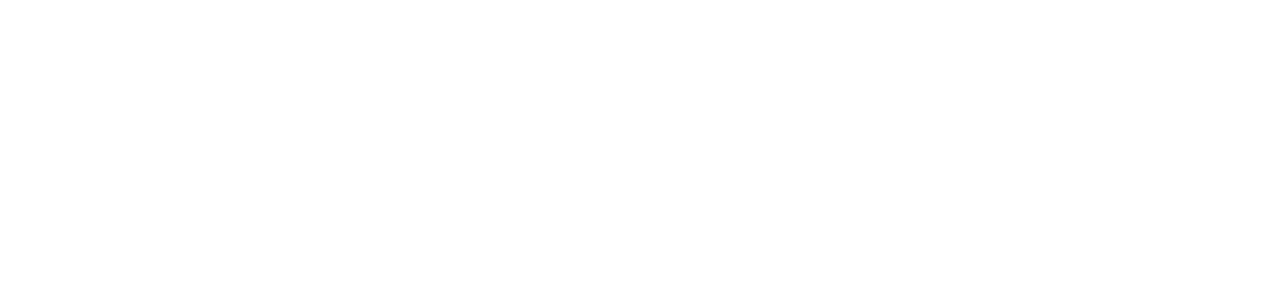
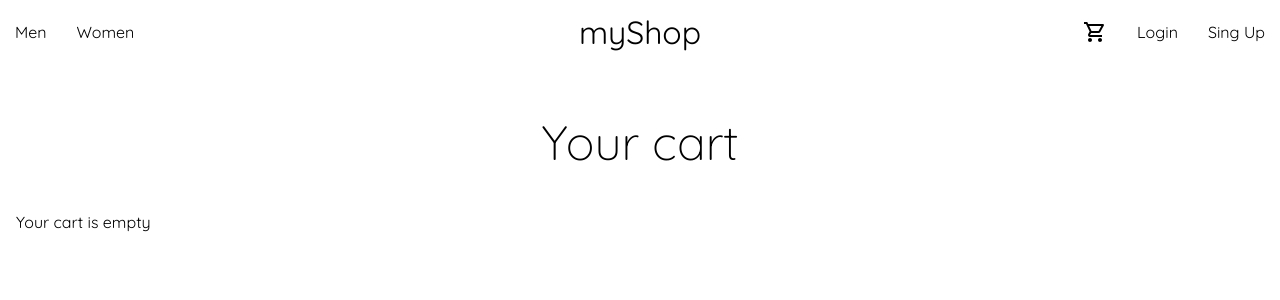
Before and after one commit to kmpol/praca_inz, a React (Create React App) app in the folder client/: page /cart in a window 1280 px wide. Shown: the top 300 px of the page. Built offline with nearby package versions, Linux system fonts and the light colour scheme.

Commit message:
Starting Cart implementation

```diff
--- a/client/src/App.js
+++ b/client/src/App.js
@@ -13,6 +13,7 @@
 
 //Styles
 import './styles.css'
+import CartPage from './pages/CartPage'
 
 const App = () => {
     return (
@@ -22,6 +23,7 @@
                     <Route exact path="/" component={HomePage} />
                     <Route path="/products" component={ProductsPage} />
                     <Route path="/product/:id" component={ProductPage} />
+                    <Route path="/cart" component={CartPage} />
 
                     <Route path="/login" component={LoginPage} />
                     <Route path="/register" component={RegisterPage} />
--- /dev/null
+++ b/client/src/actions/cart.js
@@ -0,0 +1,14 @@
+export const addProduct = (payload) => ({
+    type: "ADD_PRODUCT",
+    payload
+})
+
+export const addQuantity = (id) => ({
+    type: "ADD_QUANTITY_OF_ITEM",
+    id
+})
+
+export const subtractQuantity = (id) => ({
+    type: "SUBTRACT_QUANTITY_OF_ITEM",
+    id
+})
--- a/client/src/actions/products.js
+++ b/client/src/actions/products.js
@@ -15,7 +15,7 @@
     try {
         const { data } = await api.getProduct(id)
 
-        dispatch({ type: 'GET_PRODUCT', payload: data })
+        return data
 
     } catch (e) {
         console.log(e.message)
--- a/client/src/components/Navbar.jsx
+++ b/client/src/components/Navbar.jsx
@@ -1,9 +1,12 @@
-import React, { useState } from 'react'
+import React, { useState, useEffect } from 'react'
 import { Link } from 'react-router-dom'
-import { useDispatch } from 'react-redux'
+import { useDispatch, useSelector } from 'react-redux'
 import { useHistory } from 'react-router'
+import styled from 'styled-components'
+import { ShoppingCartOutlined } from '@material-ui/icons'
+import { Badge } from '@material-ui/core'
+
 import { logoutUser } from '../actions/auth'
-import styled from 'styled-components'
 import { setGender } from '../actions/filters'
 
 const Container = styled.div`
@@ -50,12 +53,17 @@
     margin-right: 15px;
 `
 
+const BadgeStyled = styled(Badge)`
+
+`
+
 const Navbar = () => {
 
     const dispatch = useDispatch()
     const history = useHistory()
 
     const [profile, setProfile] = useState(JSON.parse(localStorage?.getItem('profile')))
+    const cart = useSelector(state => state.cart)
 
     const onLogoutClick = (e) => {
         dispatch(logoutUser())
@@ -74,6 +82,8 @@
         history.push('/')
     }
 
+    console.log('NAVBAR, CART', cart)
+
     return (
         <Container>
             <MainCategoriesContainer>
@@ -86,6 +96,14 @@
             </MainCategoriesContainer>
             <Logo onClick={onLogoClick}>myShop</Logo>
             <ButtonContainer>
+                <LinkWrap>
+                    <StyledLink to="/cart">
+                        <BadgeStyled badgeContent={cart.products.length} color={'primary'}>
+                            <ShoppingCartOutlined />
+                        </BadgeStyled>
+                    </StyledLink>
+                </LinkWrap>
+
                 {
                     profile ? (
                         <>
--- a/client/src/components/Slider.jsx
+++ b/client/src/components/Slider.jsx
@@ -5,8 +5,8 @@
 const Container = styled.div`
     width: 100%;
     height: 100vh;
-    /* max-height: 1080px;
-    max-width: 1920px; */
+    max-height: 1080px;
+    max-width: 1920px;
     display: flex;
     position: relative;
     overflow: hidden;
@@ -28,6 +28,7 @@
     right: ${props => props.direction === 'right' && "15px"};
     cursor: pointer;
     z-index: 2;
+    opacity: 0.5;
 `
 
 const SlideContainer = styled.div`
@@ -106,7 +107,6 @@
                         <Info>Lorem ipsum dolor sit amet consectetur adipisicing elit. Fugiat modi ratione explicabo repellendus neque consequuntur.</Info>
                     </InfoContainer>
                 </Slide>
-
             </SlideContainer>
             <ArrowContainer direction="right" onClick={() => { handleArrowClick("right") }}>
                 <ArrowRightOutlined />
--- /dev/null
+++ b/client/src/pages/CartPage.jsx
@@ -0,0 +1,172 @@
+import styled from 'styled-components'
+import React from 'react'
+
+import Navbar from '../components/Navbar'
+import { useDispatch, useSelector } from 'react-redux'
+import { useEffect } from 'react'
+import { Add, Remove } from '@material-ui/icons'
+
+import { addQuantity, subtractQuantity } from '../actions/cart'
+
+const Container = styled.div`
+    display: flex;
+    flex-direction: column;
+`
+
+const Title = styled.h2`
+    padding: 24px;
+    font-weight: 300;
+    font-size: 48px;
+    display: flex;
+    align-items: center;
+    justify-content: center;
+    margin-top: 24px;
+`
+
+const MainContainer = styled.div`
+    display: flex;
+    padding: 16px;
+`
+
+const ItemListContainer = styled.div`
+    flex: 3;
+`
+
+const SummaryContainer = styled.div`
+    flex: 1;
+`
+
+const Product = styled.div`
+    display: flex;
+    width: 100%;
+    height: 256px;
+    border: 1px solid gray;
+    margin-bottom: 10px;
+`
+
+const Image = styled.img`
+    object-fit: cover;
+    height: 100%;
+    flex: 1;
+    overflow: hidden;
+`
+
+const InfoContainer = styled.div`
+    flex: 2;
+`
+
+const ProductTitle = styled.p`
+    padding: 32px 8px;
+
+`
+
+const ProductId = styled.p`
+    padding: 8px;
+`
+
+const ProductColor = styled.p`
+    padding: 8px;
+`
+
+const ProductSize = styled.p`
+    padding: 8px;
+`
+
+const ProductGender = styled.p`
+    padding: 8px;
+`
+
+const PriceDetails = styled.div`
+    display: flex;
+    flex-direction: column;
+    flex: 1;
+`
+
+const QuantityContainer = styled.div`
+    display: flex;
+    justify-content: center;
+    align-items: center;
+    flex:1;
+`
+
+const QuantityTitle = styled.p`
+    display: flex;
+    justify-content: center;
+    align-items: flex-end;
+    flex:1;
+    font-size: 24px;
+`
+
+const ProductQuantity = styled.p`
+    padding: 10px;
+    font-size: 24px;
+
+`
+
+const Amount = styled.p`
+    display: flex;
+    justify-content: center;
+    flex:1;
+    font-size: 24px;
+
+`
+
+const CartPage = () => {
+    let cart = useSelector(state => state.cart)
+    const dispatch = useDispatch()
+
+    console.log('CARTPAGE, CART', cart)
+
+    const onAddClick = (id) => {
+        dispatch(addQuantity(id))
+    }
+
+    const onSubtractClick = (id) => {
+        dispatch(subtractQuantity(id))
+    }
+
+    return (
+        <Container>
+            <Navbar />
+            <Title>Your cart</Title>
+            <MainContainer>
+                <ItemListContainer>
+                    {
+                        cart.products.length > 0 ? (
+                            cart.products.sort((a, b) => a.price - b.price).map((product) => (
+                                <Product key={product._id}>
+                                    <Image src={product.img} />
+                                    <InfoContainer>
+                                        <ProductTitle><strong>Product:</strong> {product.name}</ProductTitle>
+                                        <ProductId><strong>ID:</strong> {product._id}</ProductId>
+                                        <ProductColor><strong>Color:</strong> {product.color}</ProductColor>
+                                        <ProductSize><strong>Size:</strong> {product.size}</ProductSize>
+                                        <ProductGender><strong>Gender:</strong> {product.gender}</ProductGender>
+                                    </InfoContainer>
+                                    <PriceDetails>
+                                        <QuantityTitle>Quantity:</QuantityTitle>
+                                        <QuantityContainer>
+                                            <Remove onClick={() => { onSubtractClick(product._id) }} />
+                                            <ProductQuantity>{product.quantityOfItem}</ProductQuantity>
+                                            <Add onClick={() => { onAddClick(product._id) }} />
+                                        </QuantityContainer>
+                                        <Amount>${product.quantityOfItem * product.price}</Amount>
+                                    </PriceDetails>
+                                </Product>
+                            ))
+
+                        ) : (
+                            <p>Your cart is empty</p>
+                        )
+                    }
+                </ItemListContainer>
+                <SummaryContainer>
+
+                </SummaryContainer>
+            </MainContainer>
+
+        </Container >
+    )
+}
+
+export default CartPage
--- a/client/src/pages/ProductPage.jsx
+++ b/client/src/pages/ProductPage.jsx
@@ -1,15 +1,16 @@
-import React, { useEffect } from 'react'
+import React, { useEffect, useState } from 'react'
 import styled from 'styled-components'
 import { useSelector, useDispatch } from 'react-redux'
 import { useLocation } from 'react-router-dom'
 
 import Navbar from '../components/Navbar'
 import { getProduct, getProducts } from '../actions/products'
+import { addProduct } from '../actions/cart'
 
 const Container = styled.div`
     display: flex;
     width: 100%;
-    height: 100vh;
+    height: 85vh;
 `
 
 const ImageContainer = styled.div`
@@ -18,6 +19,7 @@
     align-items: center;
     justify-content: center;
     margin: 16px;
+    overflow: hidden;
 `
 
 const Image = styled.img`
@@ -40,7 +42,7 @@
 
 const ProductDescription = styled.p`
     margin: 24px 12px;
-    flex: 2;
+    flex: 3;
     display: flex;
     align-items: flex-start;
 `
@@ -51,19 +53,47 @@
     align-items: flex-start;
 `
 
+const AddToCartButton = styled.button`
+    padding: 16px 0px;
+    width: 25%;
+    background-color: #fff;
+    cursor: pointer;
+`
+
+const Quantity = styled.input`
+    width: 25%;
+    margin: 12px 0px;
+`
+
 const ProductPage = () => {
     const dispatch = useDispatch()
+
+    const [product, setProduct] = useState()
+    const [quantityOfItem, setquantityOfItem] = useState(1)
+    const [error, setError] = useState(false)
+
+    const cart = useSelector(state => state.cart)
 
     const location = useLocation()
     const id = location.pathname.replace("/product/", "")
 
-    useEffect(() => {
+    useEffect(async () => {
         console.log('KOCHAM BEATKE')
-        dispatch(getProducts())
-    }, [])
+        setProduct(await dispatch(getProduct(id)))
+    }, [id])
 
-    const products = useSelector(state => state.products)
-    const product = products.find((product) => product._id === id)
+    const onClickButton = (e) => {
+        const payload = {
+            product: { ...product, quantityOfItem: parseInt(quantityOfItem) },
+            quantity: 1,
+            total: (product.price * quantityOfItem)
+        }
+        if (!!cart.products.find((item) => item._id === product._id)) {
+            return setError(true)
+        }
+        setError(false)
+        dispatch(addProduct(payload))
+    }
 
     return (
         <div>
@@ -78,6 +108,9 @@
                             <ProductName>{product.name}</ProductName>
                             <ProductDescription>{product.description}</ProductDescription>
                             <ProductPrice>Price: <strong>${product.price}</strong></ProductPrice>
+                            Quantity:<Quantity onChange={(e) => setquantityOfItem(e.target.value)} value={quantityOfItem} />
+                            <AddToCartButton onClick={onClickButton}>ADD TO CART</AddToCartButton>
+                            {error && "Product already exists in the cart!"}
                         </InfoContainer>
                     </Container >
                 </>
--- /dev/null
+++ b/client/src/reducers/cart.js
@@ -0,0 +1,44 @@
+// Later on: Implement from localStorage import!
+const cartDefaultState = {
+    products: [],
+    quantity: 0,
+    total: 0
+}
+
+const cartReducer = (state = cartDefaultState, action) => {
+    switch (action.type) {
+        case 'ADD_PRODUCT':
+            return {
+                ...state,
+                products: [...state.products, action.payload.product],
+                quantity: state.quantity + action.payload.quantity,
+                total: state.total + action.payload.total
+            }
+        case 'ADD_QUANTITY_OF_ITEM':
+            const id = action.id
+            const productToEdit = state.products.find((product) => product._id === id)
+            const newProducts = state.products.filter((product) => product._id != productToEdit._id)
+            productToEdit.quantityOfItem += 1
+            const newProductsToAdd = [...newProducts, productToEdit]
+            return {
+                ...state,
+                products: [...newProductsToAdd],
+                total: state.total + productToEdit.price
+            }
+        case 'SUBTRACT_QUANTITY_OF_ITEM':
+            const idSubtract = action.id
+            const productToEditSubtract = state.products.find((product) => product._id === idSubtract)
+            const newProductsSubtract = state.products.filter((product) => product._id != productToEditSubtract._id)
+            productToEditSubtract.quantityOfItem -= 1
+            const newProductsToAddSubtract = [...newProductsSubtract, productToEditSubtract]
+            return {
+                ...state,
+                products: [...newProductsToAddSubtract],
+                total: state.total - productToEditSubtract.price
+            }
+        default:
+            return state
+    }
+}
+
+export default cartReducer;
--- a/client/src/reducers/index.js
+++ b/client/src/reducers/index.js
@@ -3,9 +3,11 @@
 import products from './products'
 import auth from "./auth";
 import filters from './filters'
+import cart from './cart'
 
 export default combineReducers({
     auth,
     filters,
     products,
+    cart
 })
--- a/client/src/reducers/products.js
+++ b/client/src/reducers/products.js
@@ -1,8 +1,6 @@
 export default (products = [], action) => {
     switch (action.type) {
         case 'GET_PRODUCTS':
-            return action.payload
-        case 'GET_PRODUCT':
             return action.payload
         case 'CREATE_PRODUCT':
             return [...products, action.payload]
```
Also changed, not shown: client/package.json (line endings or trailing spaces), 1 other file (tests, documents, lock files or other folders).
